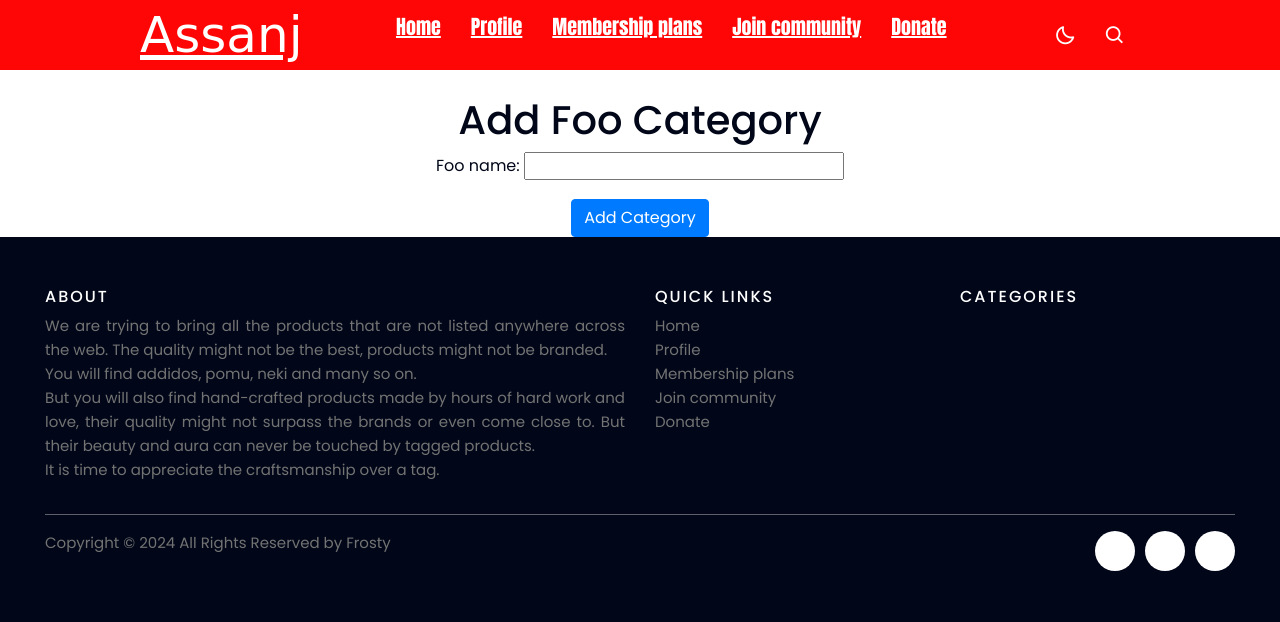
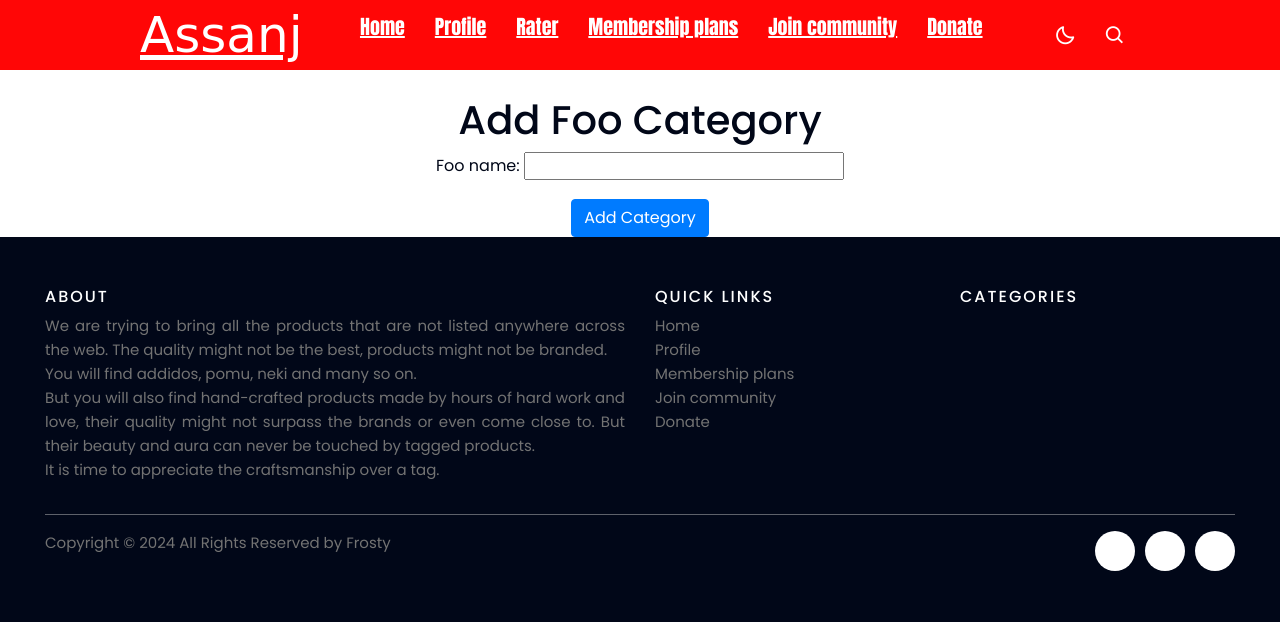
Before and after one commit to SujalSuryawanshi/Assanj, a Django app: page /add-foo-category/ in a window 1280 px wide. Shown: the top 622 px of the page. Run offline with Django 5.2, Linux system fonts and the light colour scheme; the visitor is signed in with stand-in values (Sample User, id 1); data comes from the database, SQL or seed files in the repository; some web fonts are replaced.

Commit message:
Update base.html

```diff
--- a/templates/base.html
+++ b/templates/base.html
@@ -45,6 +45,7 @@
                     <li><a href="{% url 'login' %}" class='anton-regular2'>Login</a></li>
                     <li><a href="{% url 'signin' %}" class='anton-regular2'>Register</a></li>
                 {% endif %}
+                <li><a href="{% url 'rater_list' %}" class='anton-regular2'>Rater</a></li>
                 <li><a href="{% url 'future' %}" class='anton-regular2'>Membership plans</a></li>
                 <li><a href="https://forms.gle/R9j3oUYq2QdNpFyE8" class='anton-regular2'>Join community</a></li>
                 <li><a href="https://razorpay.me/@digitalenterprise" class='anton-regular2'>Donate</a></li>
```
